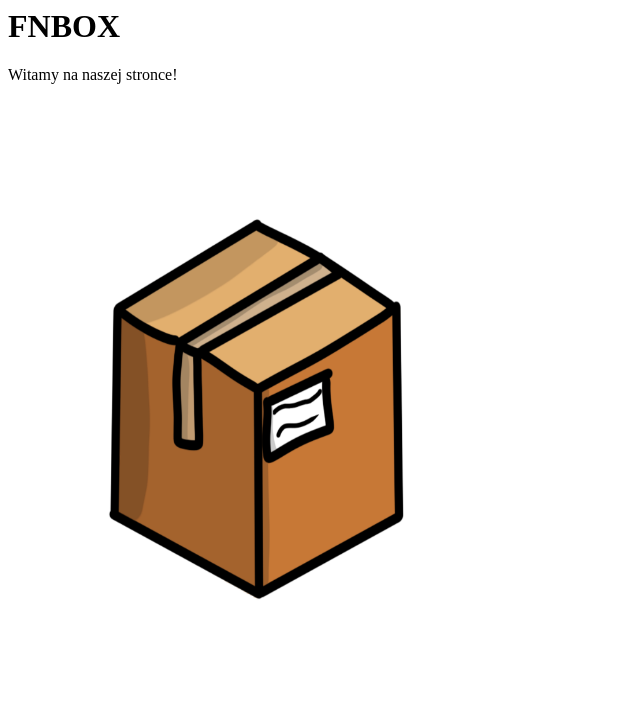
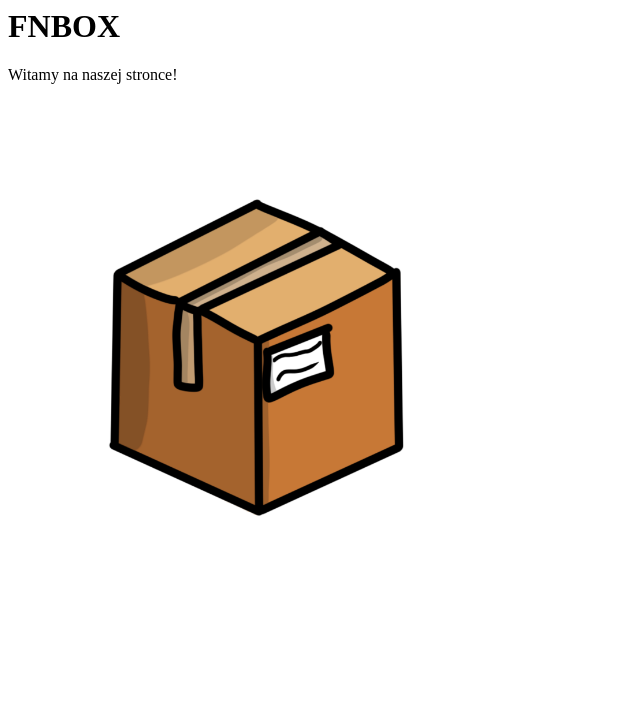
Before and after one commit to przefilip/FNBOX, a plain HTML site: page index.html in a window 1280 px wide. Shown: the whole page, without its empty margins (0-640 px from the left). Drawn offline with Linux system fonts and the light colour scheme.

Commit message:
Update index.html

```diff
--- a/index.html
+++ b/index.html
@@ -3,7 +3,7 @@
   <body>
     <h1 text-color="red">FNBOX</h1>
     <div><p>Witamy na naszej stronce!</p></div>
-    <img src="https://raw.githubusercontent.com/przefilip/FNBOX/main/EB9910E1-48A6-4F15-BE95-6D630DAF54EB.jpeg" alt="box" width="500" height="600"/>
+    <img src="/EB9910E1-48A6-4F15-BE95-6D630DAF54EB.jpeg" alt="box" width="500"/>
     <canvas>
     </canvas>
   </body>
```
